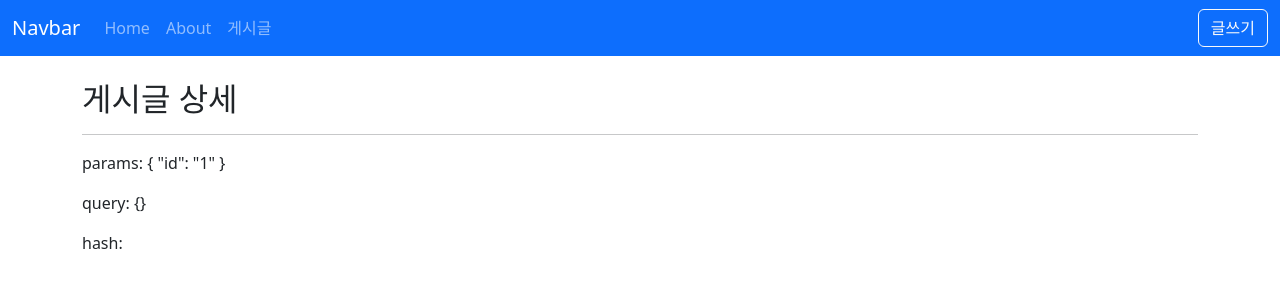
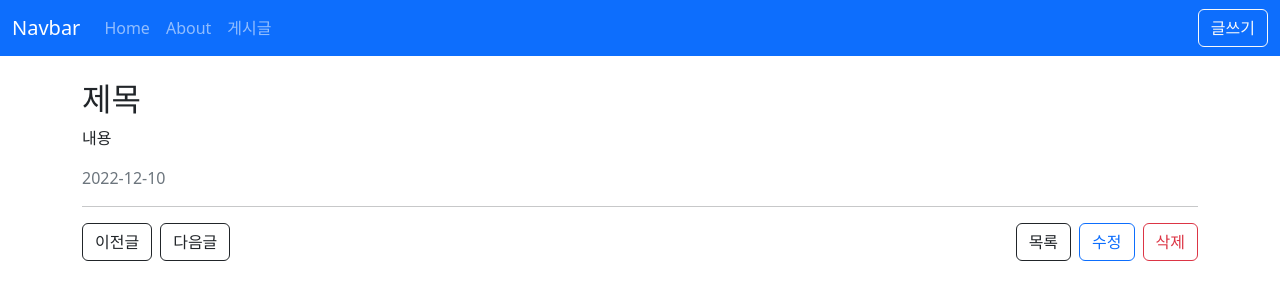
Before and after one commit to hi-aa/vue3-posts, a Vue app: page /posts/1 in a window 1280 px wide. Shown: the top 300 px of the page. Built offline with nearby package versions, Linux system fonts and the light colour scheme.

Commit message:
페이지 router 연결

```diff
--- a/src/views/posts/PostCreateView.vue
+++ b/src/views/posts/PostCreateView.vue
@@ -11,12 +11,28 @@
 			<textarea class="form-control" id="content" rows="3"></textarea>
 		</div>
 		<div class="pt-4">
-			<button type="button" class="btn btn-outline-dark me-2">목록</button>
+			<button
+				type="button"
+				class="btn btn-outline-dark me-2"
+				@click="goListPage"
+			>
+				목록
+			</button>
 			<button class="btn btn-primary">저장</button>
 		</div>
 	</form>
 </template>
 
-<script setup></script>
+<script setup>
+import { useRouter } from 'vue-router';
+
+const router = useRouter();
+
+const goListPage = () => {
+	router.push({
+		name: 'PostList',
+	});
+};
+</script>
 
 <style lang="scss" scoped></style>
--- a/src/views/posts/PostDetailView.vue
+++ b/src/views/posts/PostDetailView.vue
@@ -1,14 +1,41 @@
 <template>
-	<h2>게시글 상세</h2>
+	<h2>제목</h2>
+	<p>내용</p>
+	<p class="text-muted">2022-12-10</p>
 	<hr class="ay-4" />
-	<!-- 경로에 포함되어있는 id를 $route.params를 통해 받을 수 있음 -->
-	<p>params: {{ $route.params }}</p>
-	<!-- $route.query: querystring 확인 가능
-  $route.hash: url 뒤에 #뒤에 붙은 값을 받을 수 있음 -->
-	<p>query: {{ $route.query }}</p>
-	<p>hash: {{ $route.hash }}</p>
+	<div class="row g-2">
+		<div class="col-auto">
+			<button class="btn btn-outline-dark">이전글</button>
+		</div>
+		<div class="col-auto">
+			<button class="btn btn-outline-dark">다음글</button>
+		</div>
+		<div class="col-auto me-auto"></div>
+		<div class="col-auto">
+			<button class="btn btn-outline-dark" @click="goListPage">목록</button>
+		</div>
+		<div class="col-auto">
+			<button class="btn btn-outline-primary" @click="goEditPage">수정</button>
+		</div>
+		<div class="col-auto">
+			<button class="btn btn-outline-danger">삭제</button>
+		</div>
+	</div>
 </template>
 
-<script setup></script>
+<script setup>
+import { useRoute, useRouter } from 'vue-router';
+
+const router = useRouter();
+const route = useRoute();
+const id = route.params.id;
+
+const goListPage = () => {
+	router.push({ name: 'PostList' });
+};
+const goEditPage = () => {
+	router.push({ name: 'PostEdit', params: { id } });
+};
+</script>
 
 <style lang="scss" scoped></style>
--- a/src/views/posts/PostEditView.vue
+++ b/src/views/posts/PostEditView.vue
@@ -1,8 +1,41 @@
 <template>
 	<h2>게시글 수정</h2>
 	<hr class="ay-4" />
+	<form @submit.prevent="">
+		<div class="mb-3">
+			<label for="title" class="form-label">제목</label>
+			<input type="text" class="form-control" id="title" />
+		</div>
+		<div class="mb-3">
+			<label for="content" class="form-label">내용</label>
+			<textarea class="form-control" id="content" rows="3"></textarea>
+		</div>
+		<div class="pt-4">
+			<button
+				type="button"
+				class="btn btn-outline-dark me-2"
+				@click="goDetailPage"
+			>
+				취소
+			</button>
+			<button class="btn btn-primary">저장</button>
+		</div>
+	</form>
 </template>
 
-<script setup></script>
+<script setup>
+import { useRoute, useRouter } from 'vue-router';
+
+const route = useRoute();
+const router = useRouter();
+const id = route.params.id;
+
+const goDetailPage = () => {
+	router.push({
+		name: 'PostDetail',
+		params: { id },
+	});
+};
+</script>
 
 <style lang="scss" scoped></style>
```
